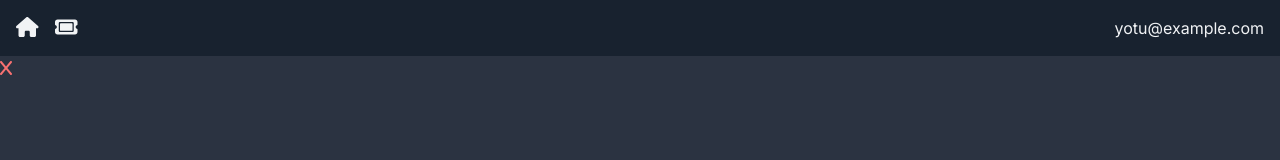
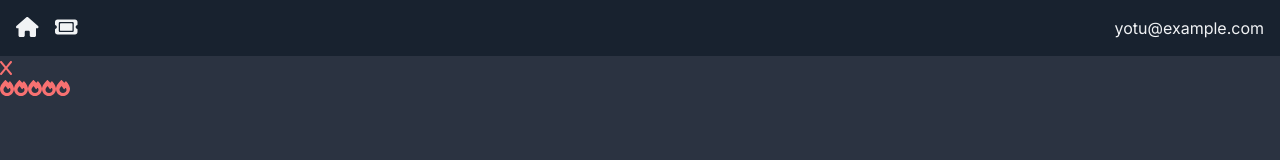
Before and after one commit to ulxsth/next-ticket-app, a Next.js app: page / in a window 1280 px wide. Shown: the top 160 px of the page. Built offline with nearby package versions, Linux system fonts and the light colour scheme.

Commit message:
update: チケットに優先度表示を追加

```diff
--- a/app/(components)/TicketCard.jsx
+++ b/app/(components)/TicketCard.jsx
@@ -1,10 +1,14 @@
 import React from 'react'
 import DeleteBlock from './DeleteBlock'
+import PriorityDisplay from './PriorityDisplay'
 
 const TicketCard = () => {
   return (
-    <DeleteBlock />
-  )
+    <div>
+      <DeleteBlock />
+      <PriorityDisplay />
+    </div>
+  );
 }
 
 export default TicketCard
```
